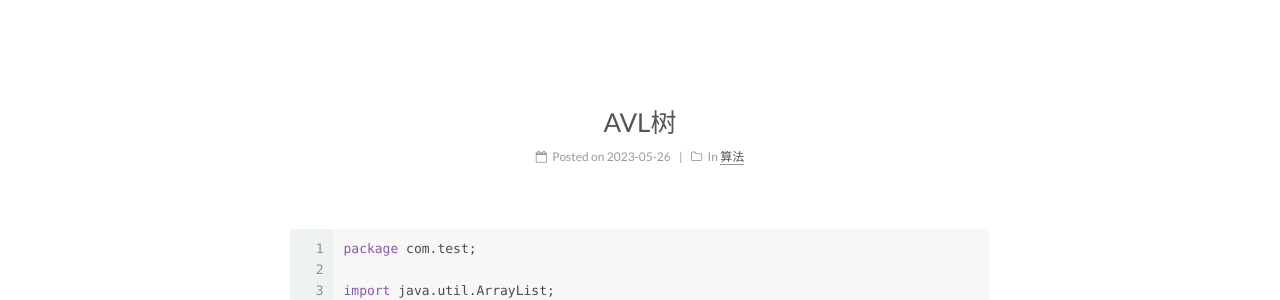
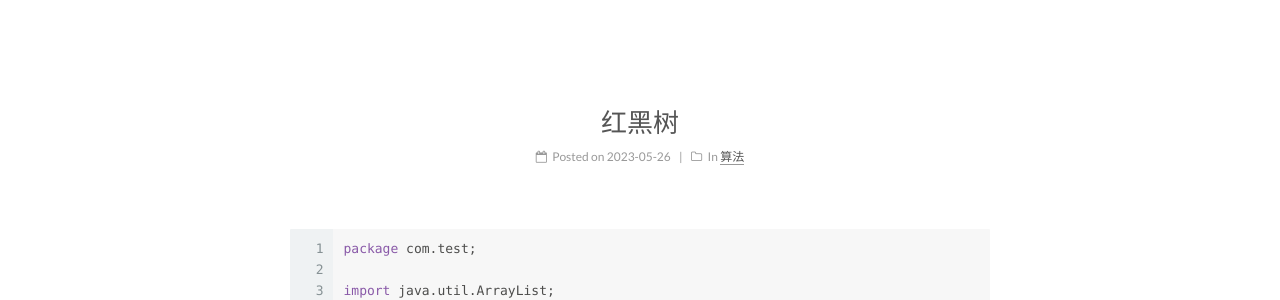
Before and after one commit to chapterzhi/chapterzhi.github.io, a Jekyll site: the page built from _posts/2023-05-26-红黑树.md, in a window 1280 px wide. Shown: the part 238-538 px from the top of the page. Built offline with Jekyll 4.4.1, drawn with Linux system fonts in a browser that asks for light colours.

Commit message:
Update 2023-05-26-红黑树.md

```diff
--- a/_posts/2023-05-26-红黑树.md
+++ b/_posts/2023-05-26-红黑树.md
@@ -1,5 +1,5 @@
 ---
-title: AVL树
+title: 红黑树
 date: 2023-05-26 15:51:24
 categories:
 - 算法
```
